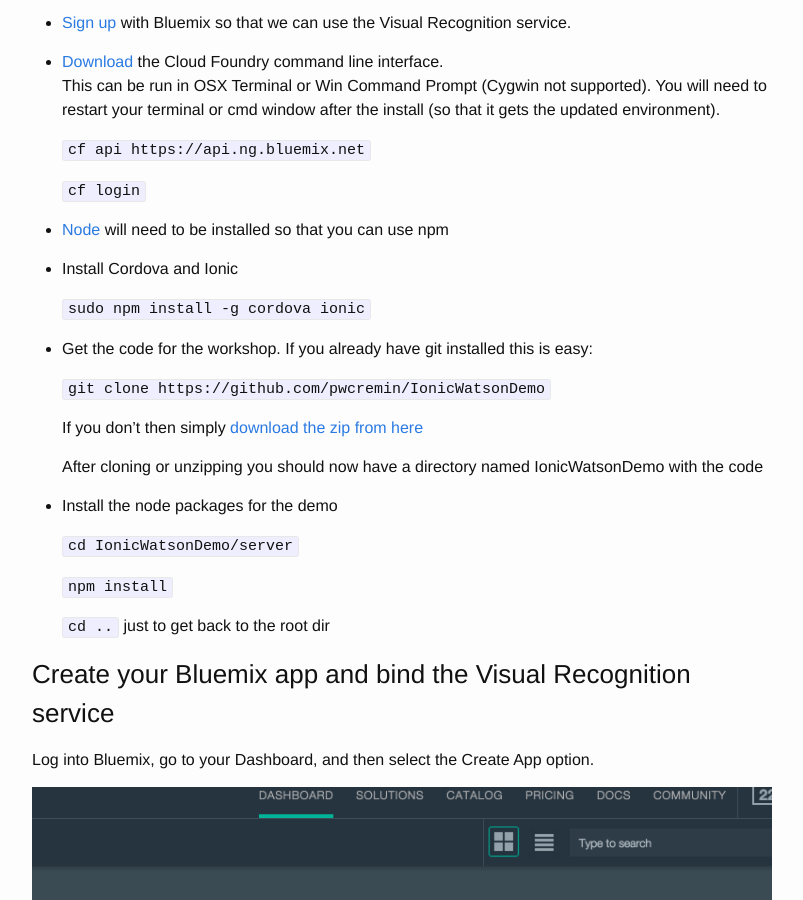
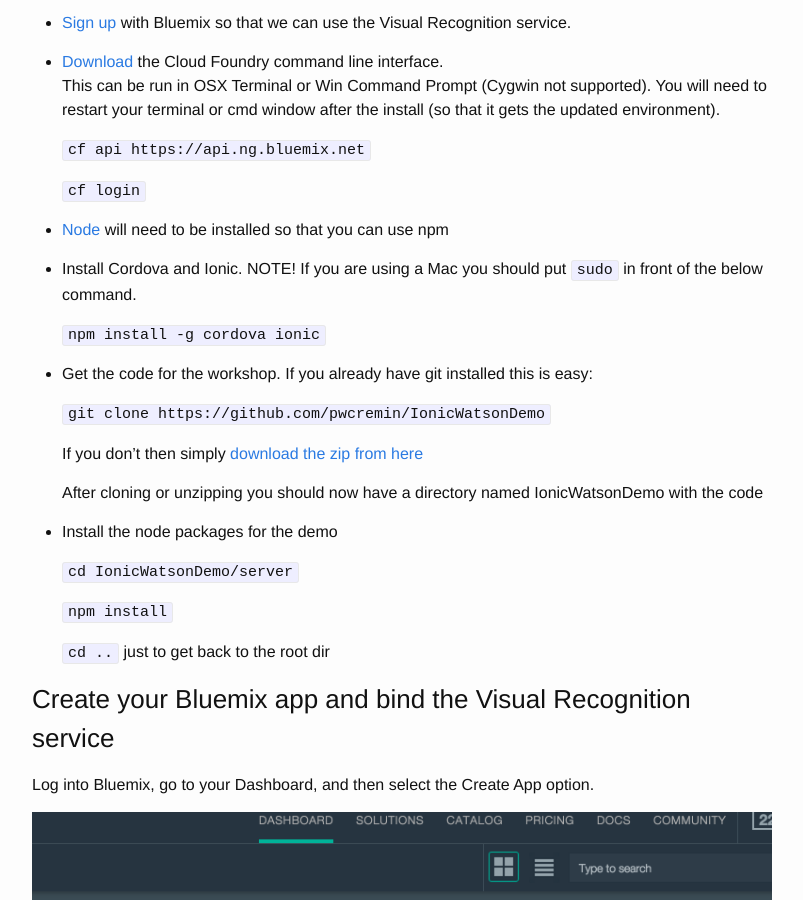
Before and after one commit to pwcremin/pwcremin.github.io, a Jekyll site: the page built from _posts/2015-09-18-ionic-mobile.markdown, in a window 1280 px wide and 900 px high, scrolled down 564 px. Shown: the whole window, without its empty margins (238-1041 px from the left). Built offline with Jekyll 4.4.1, drawn with Linux system fonts in a browser that asks for light colours; comment, search, counter and statistics services are not loaded; some of the changed text lies outside the part shown.

Commit message:
fixed parameter name

```diff
--- a/_posts/2015-09-18-ionic-mobile.markdown
+++ b/_posts/2015-09-18-ionic-mobile.markdown
@@ -36,9 +36,9 @@
 
 * [Node](https://nodejs.org/en/) will need to be installed so that you can use npm
 
-* Install Cordova and Ionic
+* Install Cordova and Ionic. NOTE! If you are using a Mac you should put `sudo` in front of the below command.
 
-  `sudo npm install -g cordova ionic`
+  `npm install -g cordova ionic`
 
 * Get the code for the workshop.  If you already have git installed this is easy:
 
@@ -201,7 +201,7 @@
 
     form.parse(req, function(err, fields, files) {
         var params = {
-            image_file: fs.createReadStream(files.image.path)
+            images_file: fs.createReadStream(files.image.path)
         };
 
         visual_recognition.recognize(params, function(err, res) {
```
